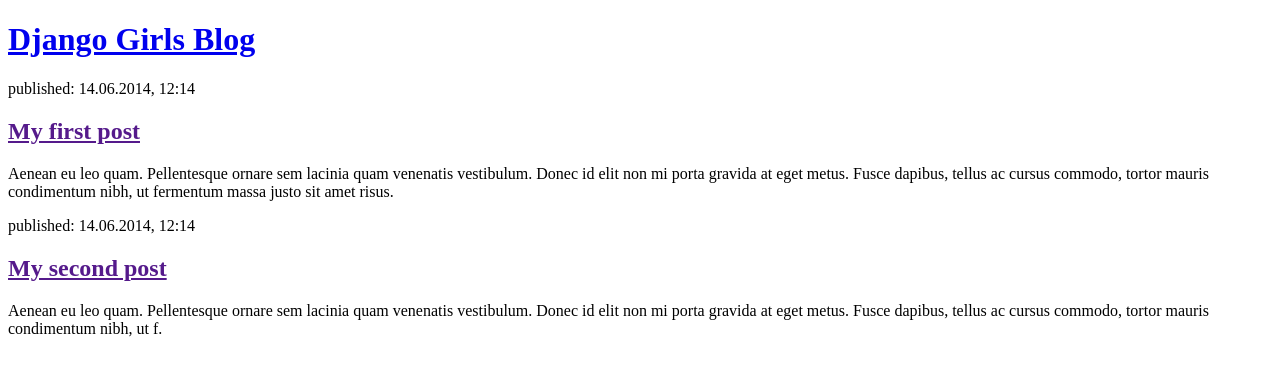
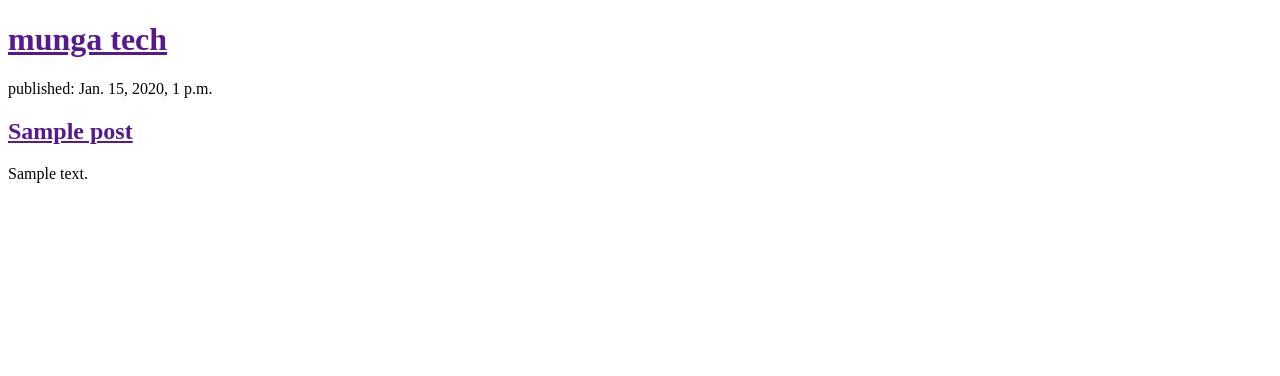
Before and after one commit to mungaben/my-first-blog, a Django app: page / in a window 1280 px wide. Shown: the top 376 px of the page. Run offline with Django 4.2, Linux system fonts and the light colour scheme; tables that the repository leaves empty hold one stand-in row (values such as "Sample post").

Commit message:
modified template to add data from database

```diff
--- a/mysite/Blog/templates/Blog/post_list.html
+++ b/mysite/Blog/templates/Blog/post_list.html
@@ -1,27 +1,23 @@
 <!DOCTYPE html>
-<html>
+<html lang="en">
 <head>
-        <title>Django Girls blog</title>
+    <meta charset="UTF-8">
+    <meta http-equiv="X-UA-Compatible" content="IE=edge">
+    <meta name="viewport" content="width=device-width, initial-scale=1.0">
+    <title>post list</title>
 </head>
 <body>
     <header>
-            <h1><a href="/">Django Girls Blog</a></h1>
+        <h1> <a href=""> munga tech </a></h1>
     </header>
 
+    {% for post in posts %}
     <article>
-            <time>published: 14.06.2014, 12:14</time>
-            <h2><a href="">My first post</a></h2>
-            <p>Aenean eu leo quam. Pellentesque ornare sem lacinia quam venenatis vestibulum.
-                Donec id elit non mi porta gravida at eget metus. Fusce dapibus, tellus ac cursus commodo,
-                 tortor mauris condimentum nibh, ut fermentum massa justo sit amet risus.</p>
+     <time>published: {{post.published_date}}</time>
+     <h2><a href="">{{post.title}}</a></h2>
+     <p>{{post.text|linebreaksbr}}</p>
+
     </article>
-
-        <article>
-            <time>published: 14.06.2014, 12:14</time>
-            <h2><a href="">My second post</a></h2>
-            <p>Aenean eu leo quam. Pellentesque ornare sem lacinia quam venenatis vestibulum.
-                 Donec id elit non mi porta gravida at eget metus. Fusce dapibus, tellus ac cursus commodo,
-                  tortor mauris condimentum nibh, ut f.</p>
-        </article>
+    {% endfor %}
 </body>
 </html>
--- a/mysite/Blog/views.py
+++ b/mysite/Blog/views.py
@@ -1,8 +1,12 @@
 from django.shortcuts import render
+from .models import Post
+from django.utils import timezone
+def post_list(request):
+    posts = Post.objects.all()
 
-def post_list(request):
+
     context={
-
+        "posts":posts
     }
     return render(request,"Blog/post_list.html",context)
 # Create your views here.
```
Lines whose indentation alone changed are shown as unchanged.
